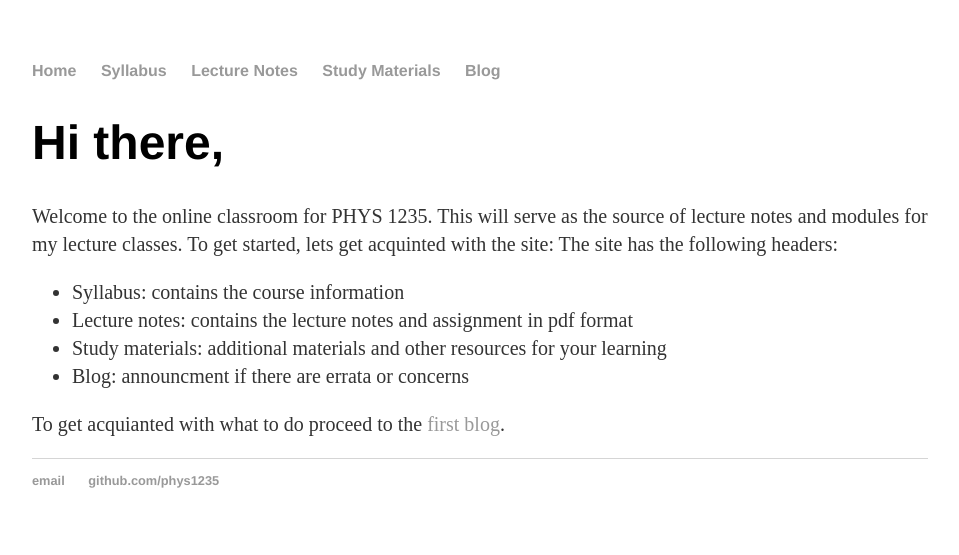
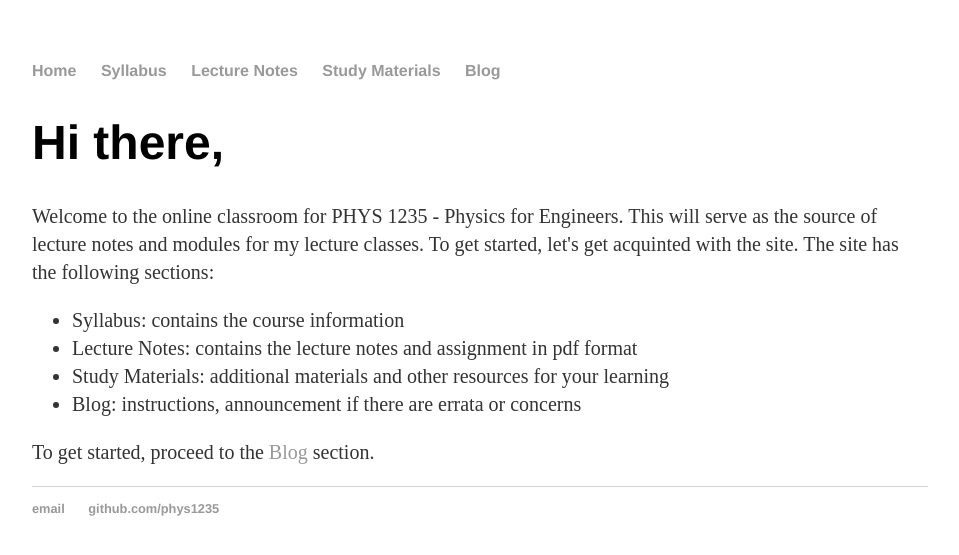
Before and after one commit to phys1235/phys1235.github.io, a Jekyll site: the page built from index.html, in a window 1280 px wide. Shown: the top 555 px of the page, without its empty margins (160-1119 px from the left). Built offline with Jekyll 4.4.1, drawn with Linux system fonts in a browser that asks for light colours.

Commit message:
update blog section

```diff
--- a/index.html
+++ b/index.html
@@ -6,17 +6,16 @@ title: PHYS 1235
 		<div class="blurb">
 			<h1>Hi there, </h1>
 			<p>
-				Welcome to the online classroom for PHYS 1235. This will serve as the source of lecture notes
-				and modules for my lecture classes.
+				Welcome to the online classroom for PHYS 1235 - Physics for Engineers. This will serve as the source of lecture notes
+				and modules for my lecture classes. To get started, let's get acquinted with the site.
 
-				To get started, lets get acquinted with the site:
-				The site has the following headers:
+				The site has the following sections:
 					<ul>
 						<li>Syllabus: contains the course information</li>
-						<li>Lecture notes: contains the lecture notes and assignment in pdf format</li>
-						<li>Study materials: additional materials and other resources for your learning</li>
-						<li>Blog: announcment if there are errata or concerns</li>
+						<li>Lecture Notes: contains the lecture notes and assignment in pdf format</li>
+						<li>Study Materials: additional materials and other resources for your learning</li>
+						<li>Blog: instructions, announcement if there are errata or concerns</li>
 					</ul>
 			</p>
-			<p>To get acquianted with what to do proceed to the <a href="">first blog</a>.</p>
+			<p>To get started, proceed to the <a href="https://phys1235.github.io/blog/">Blog</a> section.</p>
 		</div>
--- a/lecture-notes/index.html
+++ b/lecture-notes/index.html
@@ -3,7 +3,7 @@ layout: default
 title: Lecture Notes
 ---
 
-<div style="padding-top: 10px;padding-left: 20px;padding-right: 10px;padding-bottom: 50px;">
+<div style="padding-top: 10px;padding-bottom: 50px;">
 	<style>
 		table {
 		  font-family: arial, sans-serif;
@@ -45,7 +45,7 @@ title: Lecture Notes
 				<a href="">Conservation of Mechanical Energy</a> <br>
 	  </td>
 	  <td>
-				<a href="">Problem Set 1 (PDF)</a><br>
+				<a href="\lecture-notes\PS1.pdf">Problem Set 1 (PDF)</a><br>
 				<a href="">Problem Set 2 (PDF)</a><br>
 				<a href="">Problem Set 3 (PDF)</a><br>
 				<a href="">Problem Set 4 (PDF)</a><br>
```
Also changed, not shown: _posts/2020-04-05-hank-quinlan-site-launched.md (deleted, +0 -7 lines), _posts/2020-04-05-what-to-do.md (added, +25 -0 lines), _posts/2020-04-06-problem-set-instruction.md (added, +12 -0 lines), assets/duedates.JPG (added), assets/test.png (added), 2 other files.
